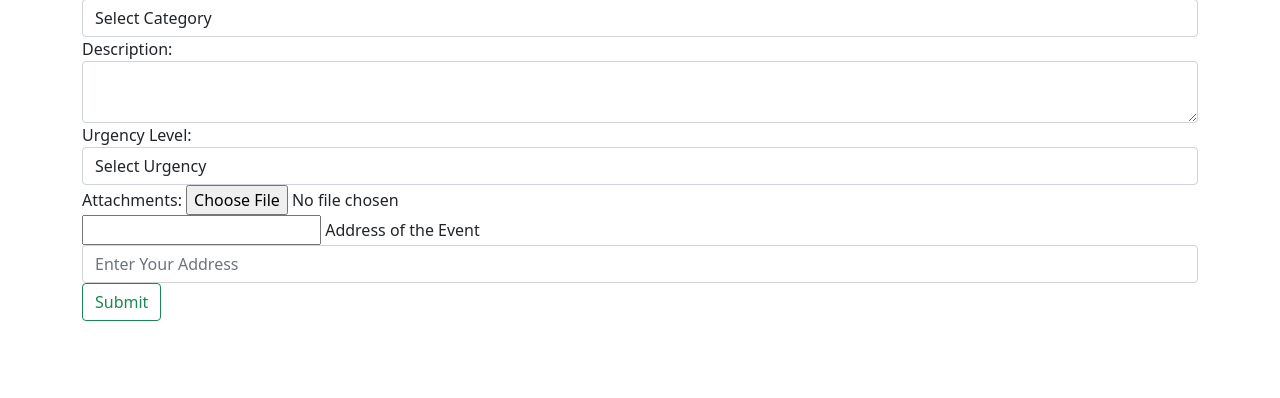
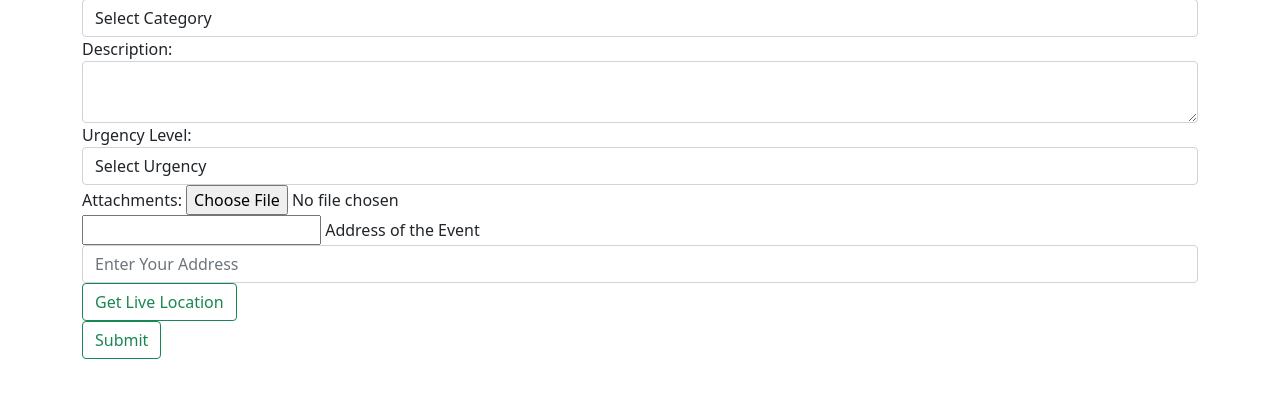
Before and after one commit to chaitanyathakare123/citizen-in-django, a Django app: page /services in a window 1280 px wide. Shown: the part 251-649 px from the top of the page. Run offline with Django 5.2, Linux system fonts and the light colour scheme; some libraries are stand-ins or nearby versions.

Commit message:
change live location

```diff
--- a/citizen/home/models.py
+++ b/citizen/home/models.py
@@ -1,5 +1,5 @@
 from django.db import models
-from geoposition.fields import GeopositionField
+
 
 # Create your models here.
 class Contact(models.Model):
--- a/citizen/home/views.py
+++ b/citizen/home/views.py
@@ -5,8 +5,7 @@ from django.contrib import messages
 from django.contrib.auth import login, logout, authenticate
 from django.contrib.auth.views import LoginView
 from .forms import register
-from geo.models import Zone
-from django.shortcuts import render_to_response, get_object_or_404, redirect
+
 
 
 # Create your views here.
--- a/citizen/templates/live.html
+++ b/citizen/templates/live.html
@@ -60,6 +60,7 @@
                 const pos = {
                   lat: position.coords.latitude,
                   lng: position.coords.longitude,
+                  // console.log(lat,lng)
                 };
 
                 infoWindow.setPosition(pos);
--- a/citizen/templates/services.html
+++ b/citizen/templates/services.html
@@ -52,8 +52,8 @@ services
     <input type="text" class="form-control" id="name" name="name" placeholder="Enter Your Address">
 
   </div>
-<!-- <form class="d-flex">
-<a class="btn btn-outline-success" href=/live>Get Live Location </a><br></form> -->
+<form class="d-flex">
+<a class="btn btn-outline-success" href=/live>Get Live Location </a><br></form>
 
 <div><a class="btn btn-outline-success" onclick="Complaint">Submit </a></div>
 
```
